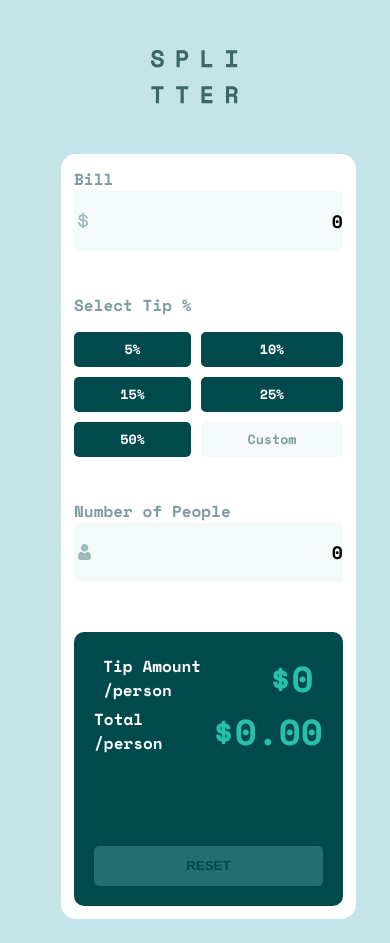
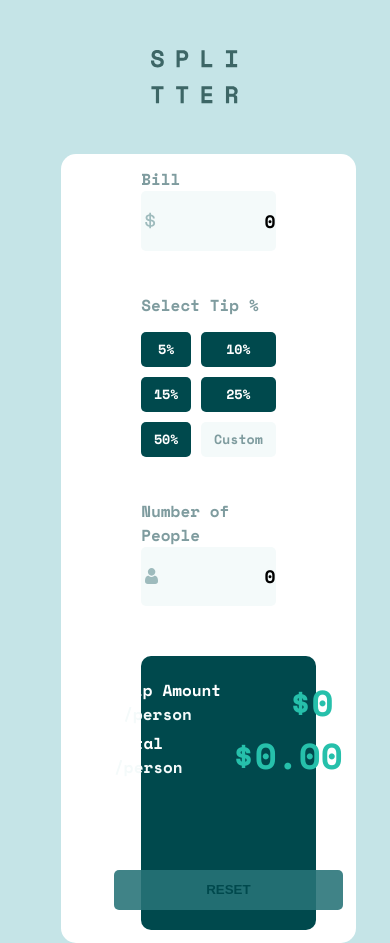
Before and after one commit to 3nitan/react-js-tip-calculator, a React (Create React App) app: page / in a window 390 px wide. Before the commit the page ends 919 px from the top, so only its background shows below. Built offline with nearby package versions, Linux system fonts and the light colour scheme.

Commit message:
trying to fix mobile view expansion on input

```diff
--- a/src/App.css
+++ b/src/App.css
@@ -146,15 +146,17 @@ span {
 }
 
 @media screen and (max-wdith: 900px) {
+  .form {
+  }
 }
 
-@media screen and (max-width: 500px) {
+@media screen and (max-width: 600px) {
   .form {
     display: flex;
     flex-direction: column;
     /* gap: 2.5rem; */
     padding: 50px auto;
-    width: 100%;
+    max-width: 100%;
   }
 
   .btn-container {
@@ -163,7 +165,7 @@ span {
   }
 
   .output-container {
-    width: 100%;
+    max-width: 100%;
   }
 
   .output-wrapper {
```
